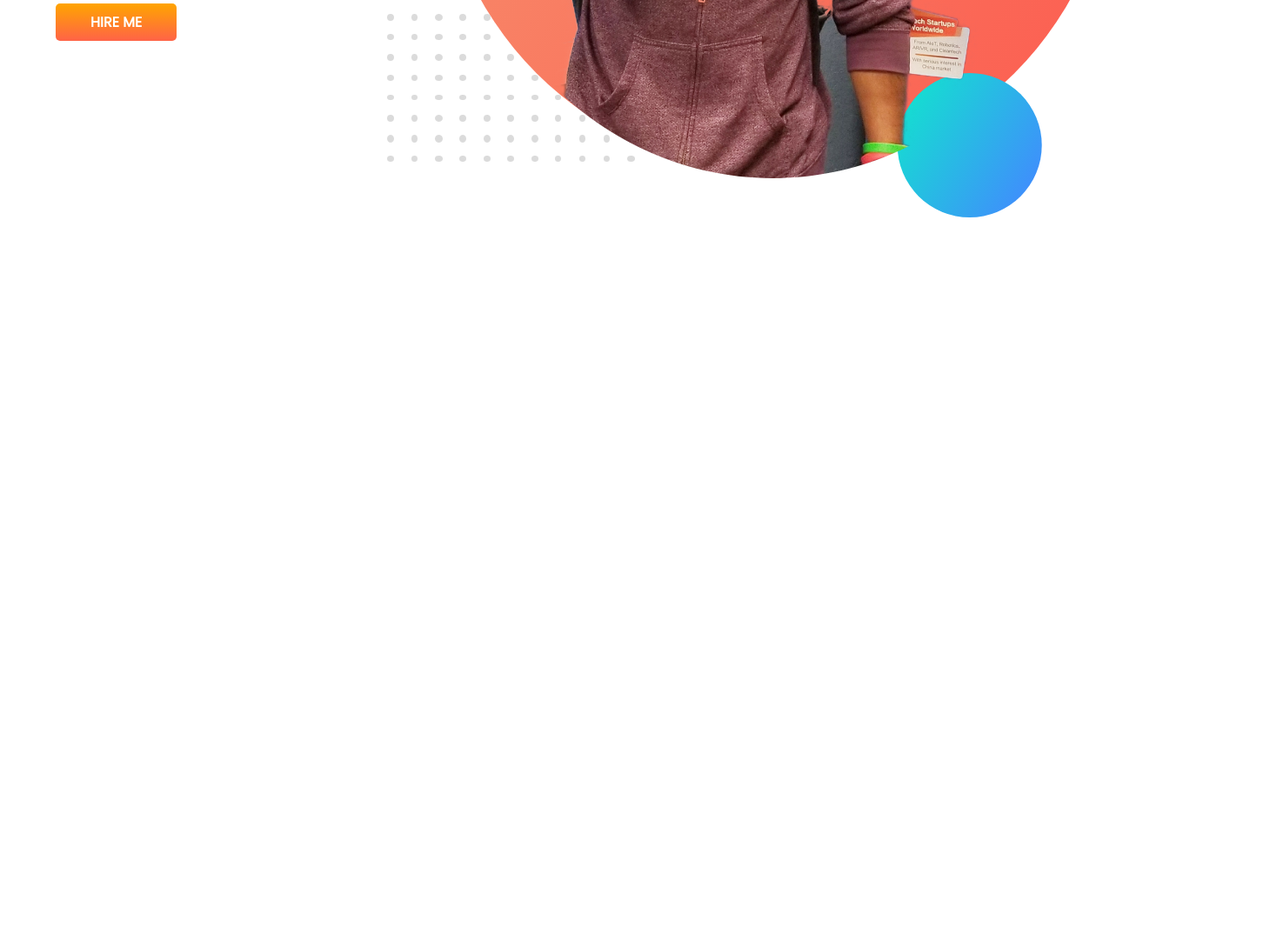
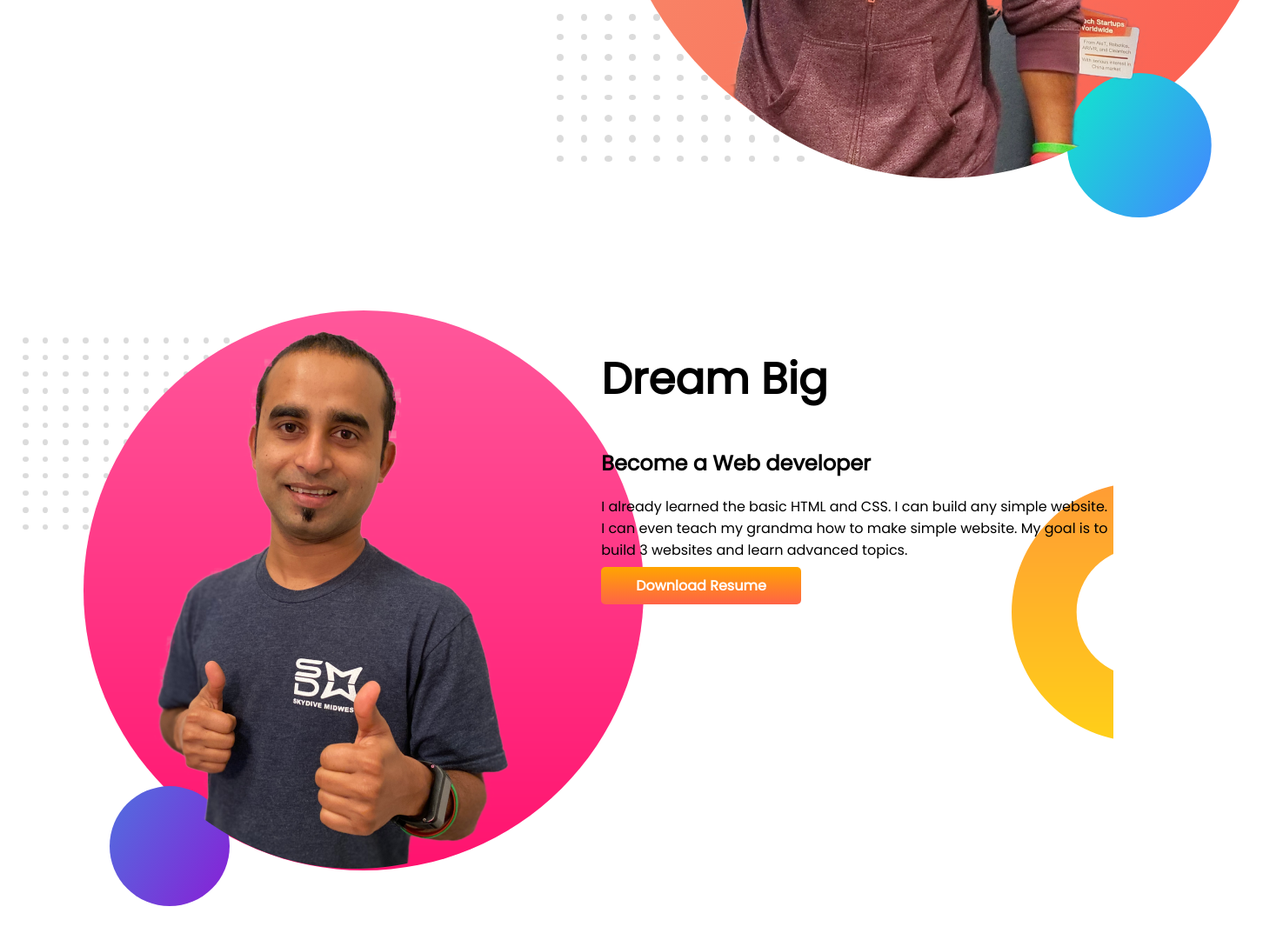
Before and after one commit to sadikrox/Deveopwebsite, a plain HTML site: page index.html in a window 1280 px wide. Shown: the part 579-1660 px from the top of the page at 87% size, 1475 px wide, since content can reach past the window. Before the commit the page ends 836 px from the top, so only its background shows below. Drawn offline with Linux system fonts and the light colour scheme.

Commit message:
third commit

```diff
--- a/index.html
+++ b/index.html
@@ -18,15 +18,33 @@
             <h1>Welcome To </h1>
             <h1><span class="orange-color">Sadikrox</span> World!</h1>
             <h3>Building Climber and Train Stopper</h3>
-            <p>You might saw me jumping, climbing buildings, and stopping trains. But nobody pays me a dime for that work.
-                That's why I am learning and mastering web development. I will not stop until I become the Web Development
+            <p>You might saw me jumping, climbing buildings, and stopping trains. But nobody pays me a dime for that
+                work.
+                That's why I am learning and mastering web development. I will not stop until I become the Web
+                Development
                 Hero. </p>
-              <a class="link-button" target="_blank" href="https://www.fiverr.com/sadikdesigns">HIRE ME </a>
+            <a class="link-button" target="_blank" href="https://www.fiverr.com/sadikdesigns">HIRE ME </a>
         </div>
-       <div class="half-width">
-        <img src="images/jhankar.png" alt="">
-       </div>
+        <div class="half-width">
+            <img src="images/jhankar.png" alt="">
+        </div>
     </section>
+
+    <section class="dream-big">
+        <div class="half-width">
+            <img src="images/jhankar2.png" alt="">
+        </div>
+        <div class="half-width">
+            <h1>Dream Big</h1>
+            <h2>Become a Web developer</h2>
+            <p>I already learned the basic HTML and CSS. I can build any simple website. I can even teach my grandma how
+                to make simple website. My goal is to build 3 websites and learn advanced topics.</p>
+                <a class="link-button" target ="_blank" href="">Download Resume</a>
+            </div>
+
+
+    </section>
+
 </body>
 
 </html>
--- a/style.css
+++ b/style.css
@@ -11,14 +11,15 @@ h1{
 
 section{
     display:flex;
+    margin-bottom: 100px;
 }
 .half-width{
-    width:50;
-    padding-left: 5%;
+    width:50%;
+    padding-left: 2%;
 }
 .half-width image{
     width: 80%;
-    padding-right: 5%;
+
 }
 .link-button{
     text-decoration: none;
@@ -35,3 +36,8 @@ section{
     background-repeat: no-repeat;
 
 }
+.dream-big{
+    background-image: url(images/dream-bg.png);
+    background-repeat: no-repeat;
+    background-position: right;
+}
```
